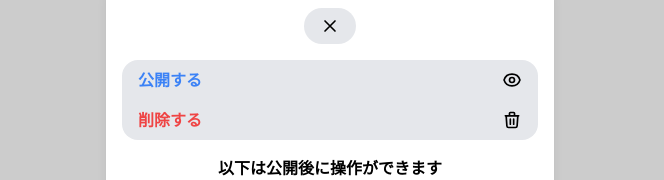
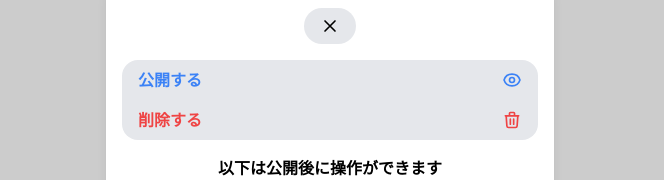
Before and after one commit to qin-salon/qin-memo, a Next.js app: page /notes/foo in a window 1280 px wide. Both pictures are taken after a click on the button 934 px from the left and 34 px from the top of the page. Shown: the part 380-560 px from the top of the page, without its empty margins (310-974 px from the left). Built offline with nearby package versions, Linux system fonts and the light colour scheme.

Commit message:
💄 アイコンの色変更

```diff
--- a/src/components/icon/EyeIcon.tsx
+++ b/src/components/icon/EyeIcon.tsx
@@ -1,3 +1,4 @@
+import clsx from "clsx";
 import type { VFC } from "react";
 
 type Props = {
@@ -7,7 +8,7 @@ type Props = {
 export const EyeIcon: VFC<Props> = (props) => {
   return (
     <svg
-      className={props.className}
+      className={clsx(["text-blue-500", props.className])}
       xmlns="http://www.w3.org/2000/svg"
       fill="none"
       viewBox="0 0 24 24"
--- a/src/components/icon/EyeOffIcon.tsx
+++ b/src/components/icon/EyeOffIcon.tsx
@@ -1,3 +1,4 @@
+import clsx from "clsx";
 import type { VFC } from "react";
 
 type Props = {
@@ -7,7 +8,7 @@ type Props = {
 export const EyeOffIcon: VFC<Props> = (props) => {
   return (
     <svg
-      className={props.className}
+      className={clsx(["text-blue-500", props.className])}
       xmlns="http://www.w3.org/2000/svg"
       fill="none"
       viewBox="0 0 24 24"
--- a/src/components/icon/TrashIcon.tsx
+++ b/src/components/icon/TrashIcon.tsx
@@ -12,6 +12,7 @@ export const TrashIcon: VFC<Props> = (props) => {
       className={clsx([
         {
           "text-gray-500": props.disabled,
+          "text-red-500": !props.disabled,
         },
         props.className,
       ])}
```
